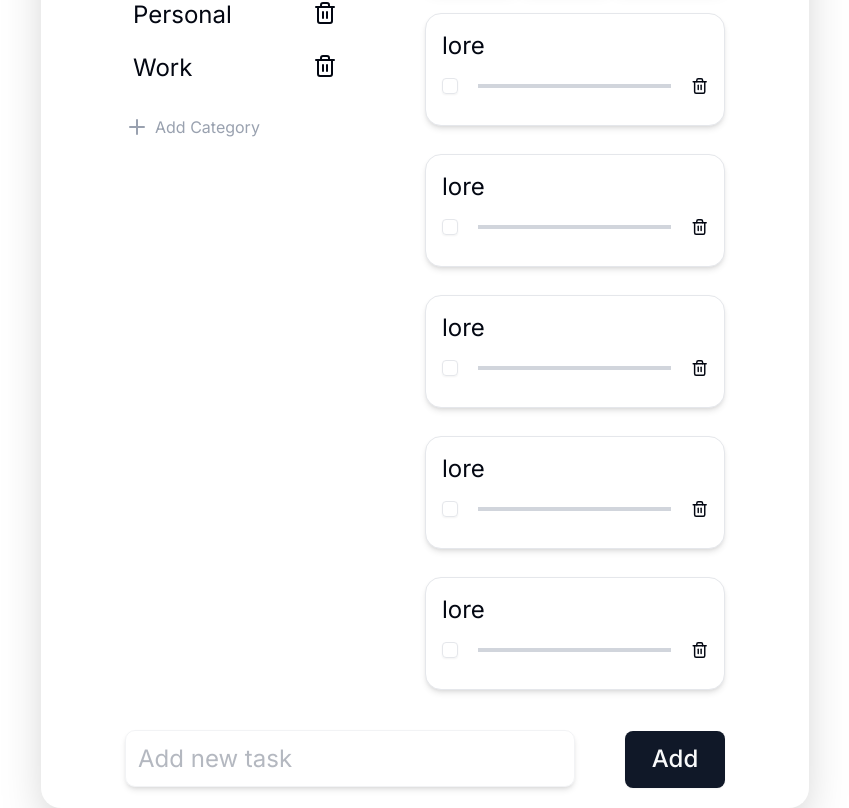
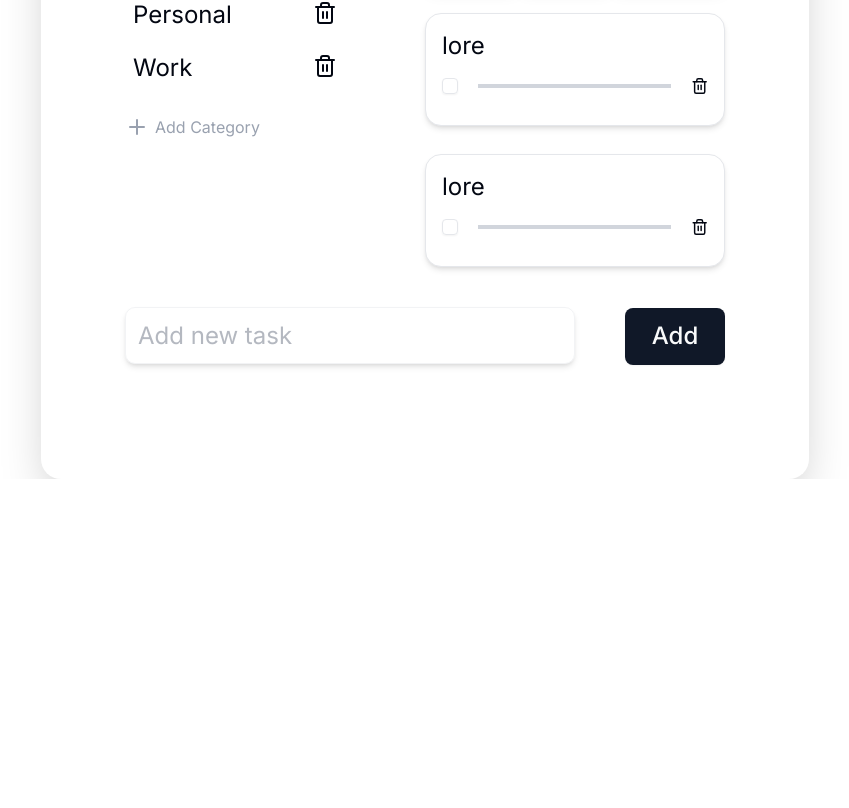
Before and after one commit to Whatislovetrade/todo-app, a React (Vite) app: page / in a window 1280 px wide. Shown: the part 321-1129 px from the top of the page, without its empty margins (215-1064 px from the left). After the commit the page ends 800 px from the top, so only its background shows below. Built offline with nearby package versions, Linux system fonts and the light colour scheme.

Commit message:
доделать taskitem

```diff
--- a/src/components/TaskItem/TaskItem.jsx
+++ b/src/components/TaskItem/TaskItem.jsx
@@ -1,10 +1,13 @@
 import { Trash2 } from 'lucide-react';
 import { Checkbox } from '../ui/checkbox';
 
-function TaskItem() {
-  return (
-    <div className="todo-item w-full min-h-[113px] border rounded-2xl bg-white shadow-md mt-[28px] p-4 dark:bg-gray-900">
-        <p className="text-2xl">lore</p>
+
+
+function TaskItem({taskArray}) {
+
+  const elements = taskArray.map(item => (
+    <div key={item.id} className="todo-item w-full min-h-[113px] border rounded-2xl bg-white shadow-md mt-[28px] p-4 dark:bg-gray-900">
+      <p className="text-2xl">{item.name}</p>
 
       <div className="todo-item-elements flex justify-between gap-5 items-center mt-3">
           <Checkbox className="cursor-pointer"/>
@@ -12,6 +15,9 @@ function TaskItem() {
           <Trash2 className="cursor-pointer"/>
       </div>
     </div>
+  ))
+  return (
+    elements
   )
 }
 
--- a/src/components/TaskList/TaskList.jsx
+++ b/src/components/TaskList/TaskList.jsx
@@ -1,13 +1,16 @@
 import TaskItem from "../TaskItem/TaskItem"
+import { nanoid } from 'nanoid';
+
+
+const taskArray = [
+  {id: nanoid(), name: 'lore'},
+  {id: nanoid(), name: 'lore'}
+]
 
 function TaskList() {
     return (
     <>
-        <TaskItem />
-        <TaskItem />
-        <TaskItem />
-        <TaskItem />
-        <TaskItem />
+        <TaskItem taskArray={taskArray}/>
     </>
 
   )
```
Lines whose indentation alone changed are shown as unchanged.
